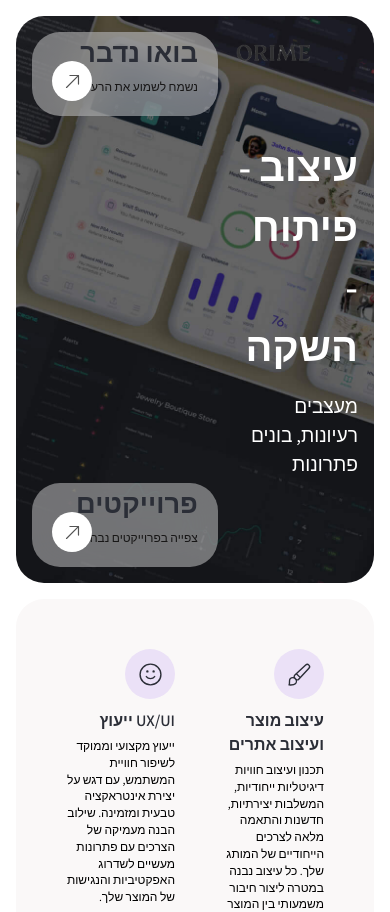
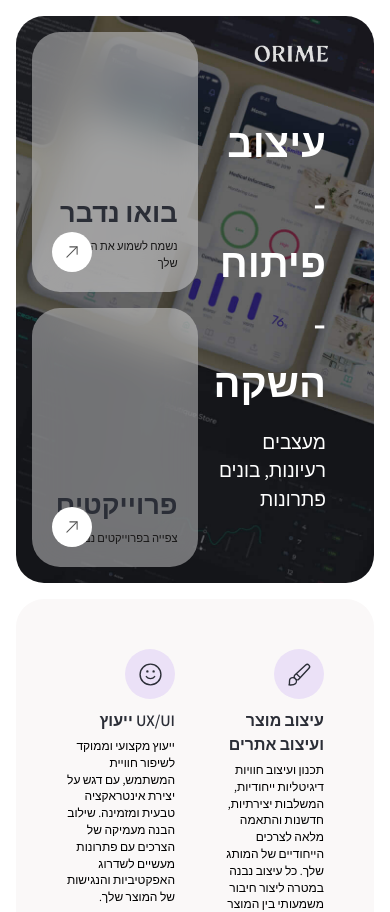
Before and after one commit to orime-studio/studio-project, a React (Vite) app: page / in a window 390 px wide. Shown: the top 912 px of the page. Built offline with nearby package versions, Linux system fonts and the light colour scheme; a web font is replaced by a local one.

Commit message:
mainBanner

```diff
--- a/src/routes/LandingPage/Styles/_mainBannerN.scss
+++ /dev/null
@@ -1,186 +0,0 @@
-// משתנים כלליים
-$white-opacity-50: rgba(255, 255, 255, 0.5);
-$white-opacity-70: rgba(255, 255, 255, 0.7);
-$dark-color: #2B2E37;
-$font-family: 'montserrat';
-
-.landing-page {
-    margin: 16px;
-    overflow-x: hidden;
-}
-
-.language-switcher {
-    position: absolute;
-    top: 32px;
-    right: 50%;
-    display: flex;
-    gap: 10px;
-
-    .lang-btn {
-        background-color: $white-opacity-50;
-        backdrop-filter: blur(21px);
-        transition: background-color 0.3s ease;
-        border: none;
-        padding: 8px 12px;
-        cursor: pointer;
-        font-size: 14px;
-        z-index: 1;
-        border-radius: 50%;
-        height: 54px;
-        width: 54px;
-        display: flex;
-        justify-content: center;
-        align-items: center;
-
-        &:hover {
-            background-color: #ddd;
-        }
-    }
-
-    .en {
-        background: #FFFFFFCC;
-    }
-}
-
-.banner-container {
-    display: flex;
-    justify-content: space-between;
-    align-items: center;
-    width: 100%;
-    height: 567px;
-    position: relative;
-    font-family: $font-family;
-    background-image: url('/img/Main banner v2 2.jpg');
-    background-size: cover;
-    background-position: center;
-    border-radius: 28px;
-    padding: 16px;
-
-    .banner {
-        width: 70%;
-        height: 100%;
-        border-radius: 28px;
-        position: relative;
-        padding: 16px;
-        margin-bottom: 16px;
-        z-index: 2;
-
-        .top-left-text {
-            position: absolute;
-            top: 16px;
-            left: 16px;
-            font-size: 1.5rem;
-            font-weight: 400;
-            color: $dark-color;
-            z-index: 2;
-
-            img {
-                width: 80px;
-                margin-right: 10px;
-            }
-        }
-
-        .center-text {
-            position: absolute;
-            display: flex;
-            flex-direction: column;
-            justify-content: center;
-            align-items: flex-start;
-            height: 100%;
-            width: 100%;
-
-            h2 {
-                font-size: 2.5rem;
-                font-weight: 600;
-                color: #FFFFFF;
-                margin: 0 0 16px 0;
-            }
-
-            p {
-                font-size: 1.2rem;
-                color: #FFFFFF;
-                margin: 0;
-            }
-        }
-
-        .bottom-left-content {
-            font-size: 1.2rem;
-            color: $dark-color;
-            line-height: 1.5;
-            margin-top: 16px;
-            max-width: 500px;
-
-            p {
-                margin: 0;
-                color: $dark-color;
-                font-size: 1rem;
-                line-height: 1.5;
-            }
-        }
-    }
-
-    .side-banners {
-        display: flex;
-        flex-direction: column;
-        justify-content: space-between;
-        height: 100%;
-        width: 337px;
-        font-family: $font-family;
-
-        .small-banner {
-            background-color: $white-opacity-50;
-            backdrop-filter: blur(21px);
-            transition: background-color 0.3s ease;
-            display: flex;
-            justify-content: space-between;
-            align-items: flex-end;
-            padding: 20px;
-            height: 50%;
-            border-radius: 28px;
-            position: relative;
-
-            &:hover {
-                background-color: $white-opacity-70;
-            }
-
-            .banner-content {
-                display: flex;
-                flex-direction: column;
-                justify-content: left;
-                align-items: flex-start;
-
-                h2 {
-                    font-size: 1.7rem;
-                    color: $dark-color;
-                    margin: 0;
-                    font-weight: 600;
-                    text-align: left;
-                }
-
-                p {
-                    font-size: 0.7rem;
-                    color: #181717;
-                    margin-top: 5px;
-                }
-            }
-
-            .icon-container {
-                background-color: #ffffff;
-                border-radius: 50%;
-                width: 40px;
-                height: 40px;
-                display: flex;
-                justify-content: center;
-                align-items: center;
-                position: absolute;
-                right: 20px;
-                bottom: 20px;
-
-                .arrow-icon {
-                    width: 30px;
-                    height: 30px;
-                }
-            }
-        }
-    }
-}
--- a/src/routes/LandingPage/Styles/_ourSrvices.scss
+++ b/src/routes/LandingPage/Styles/_ourSrvices.scss
@@ -37,7 +37,7 @@
     cursor: pointer;
     transition: background-color 0.3s ease;
     text-align: center;
-    width: 160px;
+    width: 200px;
 
     &:hover {
         background: #B4A77E;
--- a/src/routes/LandingPageHebrew/LandingPageHebrew.tsx
+++ b/src/routes/LandingPageHebrew/LandingPageHebrew.tsx
@@ -48,20 +48,20 @@ const LandingPageHeb = () => {
     return (
         <div className="landing-page-heb">
 
-            <div className="banner-container-heb">
-                <div className="banner-heb">
-                    <div className="top-left-text">
-                        <img src="img/Logo.png" alt="orime-logo" />
+            <div className="main-banner-container">
+                <div className="right-side-banner">
+                    <div className="logo">
+                        <img src="img/Logo-white.png" alt="orime-logo" />
                     </div>
-                    <div className="center-text-hebr">
+                    <div className="center-text-heb">
                         <h2>עיצוב - פיתוח - השקה</h2>
                         <p>מעצבים רעיונות, בונים פתרונות</p>
                     </div>
                 </div>
 
-                <div className="side-banners-heb">
-                    <a href="#contactForm" className="small-banner get-in-touch">
-                        <div className="banner-content">
+                <div className="left-side-banner">
+                    <a href="#contactForm" className="Square-banner get-in-touch">
+                        <div className="Square-banner-text">
                             <h2>בואו נדבר</h2>
                             <p>נשמח לשמוע את הרעיון שלך</p>
                         </div>
@@ -69,13 +69,11 @@ const LandingPageHeb = () => {
                         <div className="icon-container">
                             <img src="img/Arrow.svg" alt="Arrow Icon" className="arrow-icon" />
                         </div>
-
-
                     </a>
 
 
-                    <a href="#firstProject" className="small-banner projects">
-                        <div className="banner-content">
+                    <a href="#firstProject" className="Square-banner projects">
+                        <div className="Square-banner-text">
                             <h2>פרוייקטים</h2>
                             <p>צפייה בפרוייקטים נבחרים</p>
                         </div>
@@ -103,9 +101,6 @@ const LandingPageHeb = () => {
                 <div className="left-side-heb">
                     <p className="description-heb">
                         הפכו את הרעיונות שלכם למציאות בעזרת עיצוב ופיתוח חדשניים, שמקדמים את המותג שלכם קדימה
-
-
-
                     </p>
                     <a href="#contactForm" className="gold-button">ספרו לנו על הפרויקט שלכם</a>
                 </div>
--- a/src/routes/LandingPageHebrew/Styles/_mainBanner.scss
+++ b/src/routes/LandingPageHebrew/Styles/_mainBanner.scss
@@ -1,16 +1,10 @@
-.landing-page-heb {
-    margin-left: 16px;
-    margin-right: 16px;
-    margin-top: 16px;
-    overflow-x: hidden;
+.landing-page {
     font-family: 'Assistant', sans-serif !important;
 }
 
-.banner-container-heb {
+.main-banner-container {
     display: flex;
     flex-direction: row-reverse;
-    /* שינוי סדר הצגת האלמנטים */
-
     justify-content: space-between;
     align-items: center;
     width: 100%;
@@ -21,106 +15,65 @@
     background-position: center;
     border-radius: 28px;
     padding: 16px;
-    font-family: 'Assistant', sans-serif !important;
 
-}
-
-.banner-heb {
+    .right-side-banner {
         width: 70%;
         height: 100%;
         border-radius: 28px;
-    position: relative;
         padding: 16px;
         margin-bottom: 16px;
-    position: relative;
+        display: flex;
+        flex-direction: column;
         z-index: 2;
 
-}
-
-.top-left-text {
-    position: absolute;
+        .logo {
             top: 16px;
             font-size: 1.5rem;
             font-weight: 400;
             color: #2B2E37;
-    z-index: 2;
-    align-items: right;
-}
+            align-self: flex-end;
 
-.top-left-text img {
+            img {
                 width: 80px;
                 margin-right: 10px;
             }
+        }
 
-.center-text-hebr {
-    position: absolute;
+        .center-text-heb {
             display: flex;
             flex-direction: column;
-    /* שומר על ערימה אנכית של הכותרת והתיאור */
             justify-content: center;
-    align-items: flex-end;
-    /* יישור לימין */
+            align-items: flex-end; /* יישור לימין */
             height: 100%;
             width: 100%;
             padding-right: 16px;
             text-align: right;
+            color: #FFFFFF;
+            margin-top: 16px;
+
+            h2 {
+                font-size: 2.5rem;
+                font-weight: 600;
+                margin: 0 0 16px 0;
             }
 
-.center-text-hebr h2 {
-    font-size: 2.5rem;
-    /* גודל גדול יותר לכותרת */
-    font-weight: 600;
-    color: #FFFFFF;
-    margin: 0 0 16px 0;
-    /* ריווח מתחת לכותרת */
+            p {
+                font-size: 1.2rem;
+            }
+        }
     }
 
-.center-text-hebr p {
-    font-size: 1.2rem;
-    /* גודל תיאור קצת גדול יותר */
-    color: #FFFFFF;
-    margin: 0;
-    /* ריווח מתחת לתיאור */
-}
-
-.bottom-left-content {
-    font-size: 1.2rem;
-    /* Adjusted size for better readability */
-    color: #2B2E37;
-    line-height: 1.5;
-    margin-top: 16px;
-    /* Added space below title */
-    max-width: 500px;
-}
-
-
-.bottom-left-content p {
-    margin: 0;
-    color: #2B2E37;
-    font-size: 1rem;
-    line-height: 1.5;
-
-}
-
-.side-banners-heb {
+    .left-side-banner {
         display: flex;
         flex-direction: column;
         justify-content: space-between;
         height: 100%;
         width: 337px;
 
-
-}
-
-
-.small-banner {
-
-    background-color: rgba(255, 255, 255, 0.4);
-    /* צבע לבן עם שקיפות של 50% */
-    backdrop-filter: blur(21px);
-    /* טשטוש רקע */
-    transition: background-color 0.3s ease;
-    /* מעבר חלק */
+        .Square-banner {
+            background-color: rgba(255, 255, 255, 0.4); /* צבע לבן עם שקיפות של 50% */
+            backdrop-filter: blur(21px); /* טשטוש רקע */
+            transition: background-color 0.3s ease; /* מעבר חלק */
             display: flex;
             justify-content: space-between;
             align-items: flex-end;
@@ -128,82 +81,35 @@
             height: 50%;
             border-radius: 28px;
             position: relative;
-    flex-direction: row;
-    /* מציג את הטקסט קודם ואז את האייקון */
+            flex-direction: row-reverse; /* מציג את הטקסט קודם ואז את האייקון */
             text-align: right;
-    flex-direction: row-reverse;
-    /* הפוך את כיוון התוכן כך שהטקסט מימין והאייקון משמאל */
-    font-family: 'Assistant', sans-serif !important;
 
-
-}
-
-.language-switcher {
-    position: absolute;
-    top: 32px;
-    right: 50%;
-    display: flex;
-    gap: 10px;
-}
-
-.lang-btn {
-    background-color: rgba(255, 255, 255, 0.5);
-    /* צבע לבן עם שקיפות של 50% */
-    backdrop-filter: blur(21px);
-    /* טשטוש רקע */
-    transition: background-color 0.3s ease;
-    /* מעבר חלק */
-    border: none;
-    padding: 8px 12px;
-    cursor: pointer;
-    font-size: 14px;
-    transition: background-color 0.3s;
-    z-index: 1;
-    border-radius: 50%;
-    height: 54px;
-    width: 54px;
-    display: flex;
-    justify-content: center;
-    align-items: center;
-}
-
-.he {
-    background: #FFFFFFCC;
-    /* צבע לבן עם שקיפות של 70% במצב הובר */
-}
-
-.lang-btn:hover {
-    background-color: #ddd;
-}
-
-.small-banner:hover {
-    background-color: rgba(255, 255, 255, 0.7);
-    /* צבע לבן עם שקיפות של 70% במצב הובר */
+            &:hover {
+                background-color: rgba(255, 255, 255, 0.7); /* צבע לבן עם שקיפות של 70% במצב הובר */
             }
 
             .get-in-touch {
                 margin-bottom: 16px;
             }
 
-.banner-content {
+            .Square-banner-text {
                 display: flex;
                 flex-direction: column;
                 justify-content: right;
                 align-items: flex-end;
-}
+                color: #2B2E37;
 
-.banner-content h2 {
+                h2 {
                     font-size: 1.7rem;
-    color: #2B2E37;
                     margin: 0;
                     font-weight: 600;
                     text-align: right;
                 }
 
-.banner-content p {
+                p {
                     font-size: 0.7rem;
-    color: #181717;
                     margin-top: 5px;
+                }
             }
 
             .icon-container {
@@ -217,9 +123,12 @@
                 position: absolute;
                 left: 20px;
                 bottom: 20px;
-}
 
                 .arrow-icon {
                     width: 30px;
                     height: 30px;
                 }
+            }
+        }
+    }
+}
--- a/src/routes/LandingPageHebrew/Styles/_mainBannerResponsive.scss
+++ b/src/routes/LandingPageHebrew/Styles/_mainBannerResponsive.scss
@@ -146,14 +146,7 @@
         margin-top: -20px;
     }
 
-    .bottom-left-content {
-        position: absolute;
-        bottom: 20px;
-        display: flex;
-        flex-direction: column;
-        align-items: flex-end;
-        text-align: start;
-    }
+
 
     .top-left-text h3 {
         font-size: 12px;
@@ -171,11 +164,7 @@
         margin-bottom: 10px;
     }
 
-    .bottom-left-content p {
-        font-size: 12px;
-        margin: 0;
-        line-height: 1.5;
-    }
+
 
     .side-banners {
         width: 100%;
@@ -192,7 +181,7 @@
         font-weight: 500;
     }
 
-    .banner-content p {
+    .Square-banner-text p {
         font-size: 12px;
         font-weight: 400;
         color: #181717;
@@ -238,14 +227,6 @@
         margin-top: -20px;
     }
 
-    .bottom-left-content {
-        position: absolute;
-        bottom: 20px;
-        display: flex;
-        flex-direction: column;
-        align-items: flex-start;
-        text-align: left;
-    }
 
     .top-left-text h3 {
         font-size: 12px;
@@ -264,12 +245,6 @@
         margin-bottom: 10px;
     }
 
-    .bottom-left-content p {
-        font-size: 12px;
-        margin: 0;
-        line-height: 1.5;
-        text-align: left;
-    }
 
     .side-banners {
         width: 100%;
@@ -286,7 +261,7 @@
         font-weight: 500;
     }
 
-    .banner-content p {
+    .Square-banner-text p {
         font-size: 12px;
         font-weight: 400;
         color: #181717;
```
Also changed, not shown: src/routes/LandingPage/Styles/_mainBanner.scss (+0 -16 lines), src/routes/LandingPage/Styles/_mainBannerResponsive.scss (+3 -27 lines), src/routes/LandingPage/Styles/_setup.scss (+7 -0 lines). Lines whose indentation alone changed are shown as unchanged.
